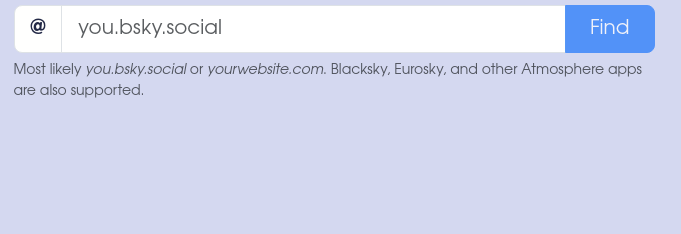
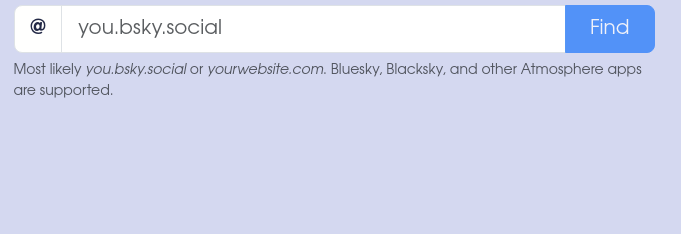
Before and after one commit to stefanbohacek/fediverse-friends-finder, a plain HTML site: page index.html in a window 1280 px wide. Shown: the part 187-421 px from the top of the page, 306-987 px from the left. Drawn offline with Linux system fonts and the light colour scheme.

Commit message:
Updated explanation on what Atmosphere accounts are.

```diff
--- a/index.html
+++ b/index.html
@@ -52,8 +52,7 @@
               class="btn btn-primary px-4"
               disabled>Find</button>
           </div>
-          <div class="form-text mt-2">Most likely <em>you.bsky.social</em> or <em>yourwebsite.com</em>. Blacksky, Eurosky, and other Atmosphere apps are
-            also supported.</div>
+          <div class="form-text mt-2">Most likely <em>you.bsky.social</em> or <em>yourwebsite.com</em>. Bluesky, Blacksky, and other Atmosphere apps are supported.</div>
         </form>
 
         <div id="error-alert"
```
